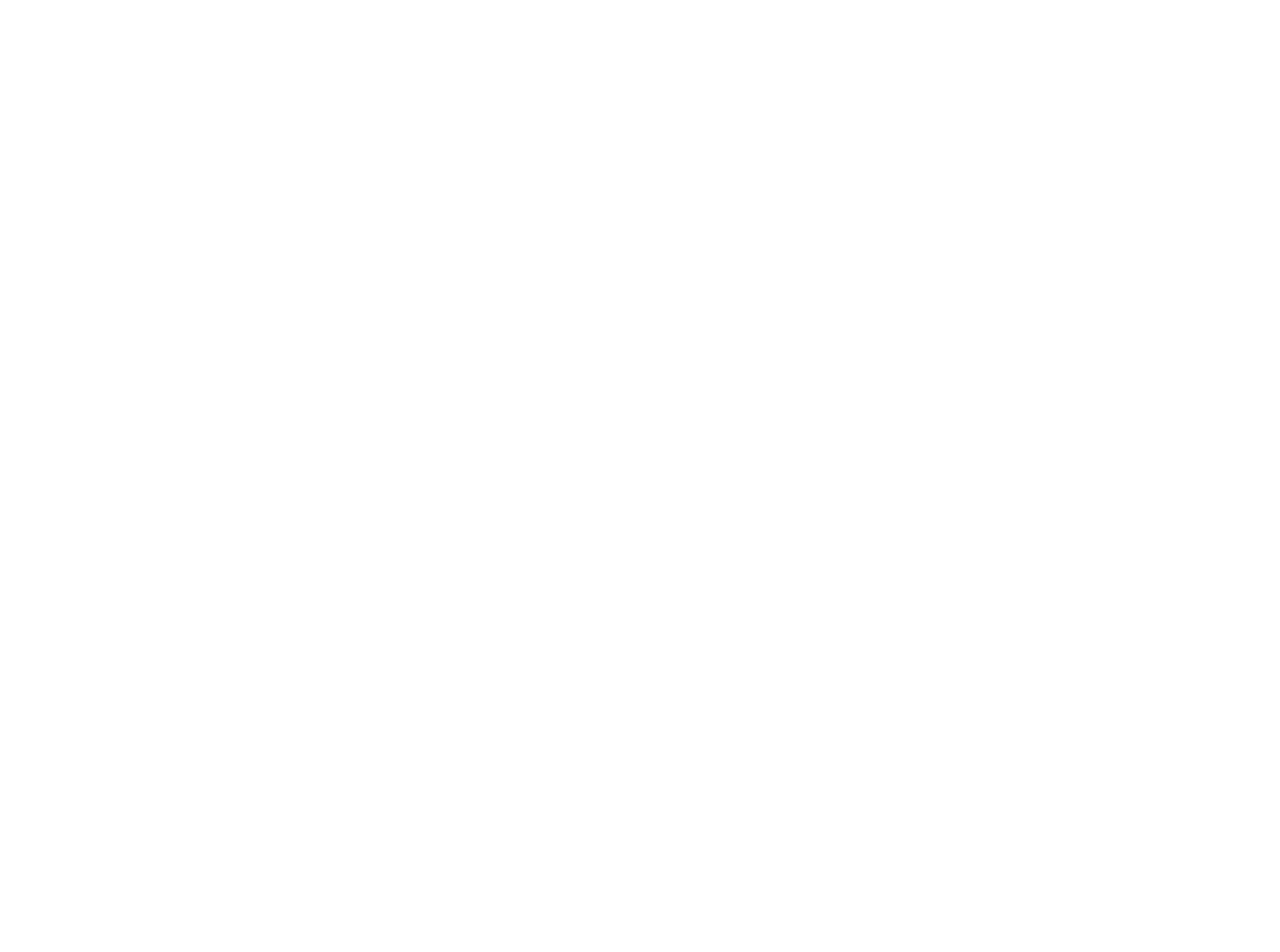
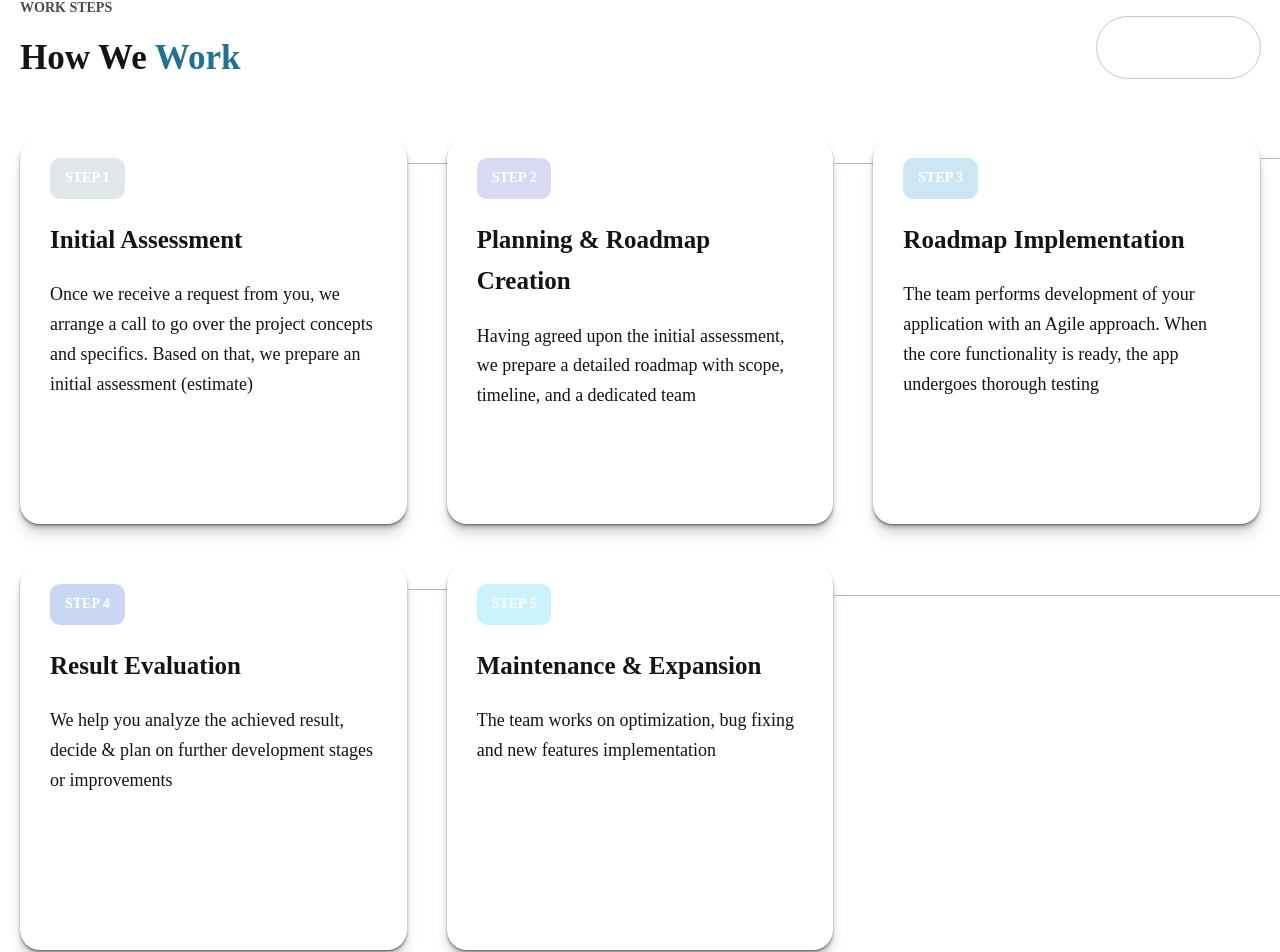
Before and after one commit to Andriikryl/solutions, a Next.js app: page /servisec in a window 1280 px wide. Shown: the part 4420-5372 px from the top of the page. Before the commit the page ends 4211 px from the top, so only its background shows below. Built offline with nearby package versions, Linux system fonts and the light colour scheme.

Commit message:
add work section component to the services page

```diff
--- a/src/app/servisec/page.tsx
+++ b/src/app/servisec/page.tsx
@@ -3,6 +3,8 @@ import HeroServ from "./sections/hero/HeroServ";
 import Offer from "./sections/offer/Offer";
 import Machine from "./sections/machine/Machine";
 import Soft from "./sections/soft/Soft";
+import Testing from "./sections/testing/Testing";
+import Work from "./sections/work/Work";
 
 export default function Servisec() {
   return (
@@ -11,6 +13,8 @@ export default function Servisec() {
       <Offer />
       <Machine />
       <Soft />
+      <Testing />
+      <Work />
     </>
   );
 }
--- /dev/null
+++ b/src/app/servisec/sections/testing/Testing.tsx
@@ -0,0 +1,34 @@
+import React from "react";
+import style from "./style.module.css";
+import { Container } from "@/components/container/Container";
+import TextGroup from "@/components/textGroup/TextGroup";
+import ImageGroup from "@/components/imageGroup/ImageGroup";
+
+import ImageOne from "public/machine/One.svg";
+import ImageTwo from "public/machine/Two.svg";
+import ImageThree from "public/machine/Three.svg";
+import ImageFour from "public/machine/Four.svg";
+
+const title = "Software Testing & Quality Assurance";
+const description = [
+  "A perfect user experience and impeccable data security are crucial for a modern application.",
+  "That is why our team helps you to find and handle any possible bugs, vulnerabilities, or issues in your product via manual, automated, API, security, or performance testing.",
+  "Note that we conduct QA and Software testing for every software we develop, plus we can check your application performance as a separate service",
+];
+export default function Testing() {
+  return (
+    <section className={style.testing}>
+      <Container>
+        <div className={style.flex__group}>
+          <TextGroup title={title} description={description} />
+          <ImageGroup
+            ImageFour={ImageFour}
+            ImageOne={ImageOne}
+            ImageThree={ImageThree}
+            ImageTwo={ImageTwo}
+          />
+        </div>
+      </Container>
+    </section>
+  );
+}
--- /dev/null
+++ b/src/app/servisec/sections/testing/style.module.css
@@ -0,0 +1,11 @@
+.testing{
+    padding-block: 100px;
+    margin-block: 100px;
+    border-radius: 40px;
+    background: hsl(197, 58%, 80%, .2);
+}
+
+.flex__group{
+    display: flex;
+    gap: 200px;
+}
--- /dev/null
+++ b/src/app/servisec/sections/work/Work.tsx
@@ -0,0 +1,65 @@
+import { Container } from "@/components/container/Container";
+import React from "react";
+import style from "./style.module.css";
+import { Button } from "@/components/button/Button";
+
+const data = [
+  {
+    id: 1,
+    titel: "Initial Assessment",
+    description:
+      "Once we receive a request from you, we arrange a call to go over the project concepts and specifics. Based on that, we prepare an initial assessment (estimate)",
+  },
+  {
+    id: 2,
+    titel: "Planning & Roadmap Creation",
+    description:
+      "Having agreed upon the initial assessment, we prepare a detailed roadmap with scope, timeline, and a dedicated team",
+  },
+  {
+    id: 3,
+    titel: "Roadmap Implementation",
+    description:
+      "The team performs development of your application with an Agile approach. When the core functionality is ready, the app undergoes thorough testing",
+  },
+  {
+    id: 4,
+    titel: "Result Evaluation",
+    description:
+      "We help you analyze the achieved result, decide & plan on further development stages or improvements",
+  },
+  {
+    id: 5,
+    titel: "Maintenance & Expansion",
+    description:
+      "The team works on optimization, bug fixing and new features implementation",
+  },
+];
+
+export default function Work() {
+  return (
+    <section className={style.work}>
+      <Container>
+        <div className={style.flex__group}>
+          <div className={style.title__box}>
+            <span className={style.work__subTitle}>work steps</span>
+            <h4 className={style.work__title}>
+              How We <span>Work</span>
+            </h4>
+          </div>
+          <Button>About Us</Button>
+        </div>
+        <ol className={style.work__list}>
+          {data.map((item) => {
+            return (
+              <li className={style.list__item} key={item.id}>
+                <h5 className={style.item__title}>{item.titel}</h5>
+                <p className={style.item__description}>{item.description}</p>
+              </li>
+            );
+          })}
+        </ol>
+      </Container>
+    </section>
+  );
+}
--- /dev/null
+++ b/src/app/servisec/sections/work/style.module.css
@@ -0,0 +1,193 @@
+.work{
+    margin-block-end: 100px;
+}
+.flex__group{
+    display: flex;
+    justify-content: space-between;
+    align-items:end;
+    margin-block-end: 60px;
+}
+
+.title__box{
+    display: flex;
+    flex-direction: column;
+    gap: 20px;
+}
+
+.work__subTitle{
+    color: var(--text, #494B51);
+    font-family: Montserrat;
+    font-size: 14px;
+    font-style: normal;
+    font-weight: 700;
+    line-height: 145.4%; /* 20.356px */
+    text-transform: uppercase;
+}
+
+.work__title{
+    color: var(--title, #131414);
+    font-family: Montserrat;
+    font-size: 35px;
+    font-style: normal;
+    font-weight: 700;
+    line-height: normal;
+    text-transform: capitalize;
+}
+
+.work__title span{
+    color: var(--dark-green, #217191);
+    font-family: Montserrat;
+    font-size: 35px;
+    font-style: normal;
+    font-weight: 700;
+    line-height: normal;
+    text-transform: capitalize;
+}
+
+.work__list{
+    counter-reset: item;
+    display: grid;
+    grid-template-columns: repeat(auto-fit, minmax(min(100%, 30ch), 1fr));
+    place-items: center;
+     gap: 40px;
+}
+
+
+.list__item{
+    max-width: 400px;
+    min-height: 386px;
+    padding-block: 20px;
+    padding-inline: 30px;
+    display: flex;
+    flex-direction: column;
+    gap: 20px;
+    border-radius: 20px;
+    background: var(--white, #FFF);
+    box-shadow: 0 1px 1px rgba(0,0,0,0.25),
+    0 2px 2px rgba(0,0,0,0.20),
+    0 4px 4px rgba(0,0,0,0.15),
+    0 8px 8px rgba(0,0,0,0.10),
+    0 16px 16px rgba(0,0,0,0.05);
+    --top-gap: 25px;
+}
+
+.list__item::before{
+    counter-increment: item;
+    content: 'step'" "counter(item) '';
+    display: block;
+    padding-block: 10px;
+    padding-inline: 15px;
+    background-color: black;
+    color: var(--white, #FFF);
+    font-family: Montserrat;
+    font-size: 14px;
+    font-style: normal;
+    font-weight: 700;
+    line-height: 145.4%; /* 20.356px */
+    text-transform: uppercase;
+    width: max-content;
+    border-radius: 10px;
+}
+
+.list__item:nth-child(1)::before{
+    background: rgba(193, 206, 208, 0.48);
+}
+.list__item:nth-child(2)::before{
+    background: rgba(192, 192, 237, 0.60);
+}
+.list__item:nth-child(3)::before{
+    background: rgba(169, 215, 241, 0.60);
+}
+.list__item:nth-child(4)::before{
+    background: rgba(166, 189, 233, 0.60);
+}
+.list__item:nth-child(5)::before{
+    background: rgba(167, 236, 251, 0.60);
+}
+
+.list__item:nth-child(3){
+    position: relative;
+}
+
+.list__item:nth-child(3)::after{
+    content: "";
+    width: 34px;
+    height: 438px;
+    border-top: 1px solid #B6B6B6;
+    border-left: 1px solid #B6B6B6;
+    border-bottom: 1px solid #B6B6B6;
+    border-bottom-left-radius: 15px;
+    border-top-left-radius: 15px;
+    transform: rotate(180deg);
+    position: absolute;
+    right: -34px;
+    top: 20px;
+}
+
+.list__item:nth-child(5){
+    position: relative;
+}
+:is(.list__item:nth-child(1), .list__item:nth-child(2), .list__item:nth-child(4)){
+    position: relative;
+}
+
+
+.list__item:nth-child(1)::after{
+    content: "";
+    display: block;
+    width: 40px;
+    height: 1px;
+    background-color: #B6B6B6;
+    position: absolute;
+    right: -40px;
+    top: var(--top-gap);
+}
+.list__item:nth-child(2)::after{
+    content: "";
+    display: block;
+    width: 40px;
+    height: 1px;
+    background-color: #B6B6B6;
+    position: absolute;
+    right: -40px;
+    top: var(--top-gap);
+}
+.list__item:nth-child(4)::after{
+    content: "";
+    display: block;
+    width: 40px;
+    height: 1px;
+    background-color: #B6B6B6;
+    position: absolute;
+    right: -40px;
+    top: var(--top-gap);
+}
+
+.list__item:nth-child(5)::after{
+    content: "";
+    display: block;
+    width: 427px;
+    height: 1px;
+    background-color: #B6B6B6;
+    position: absolute;
+    right: -427px;
+    top: 31px;
+}
+
+.item__title{
+    color: var(--title, #131414);
+    font-family: Montserrat;
+    font-size: 25px;
+    font-style: normal;
+    font-weight: 600;
+    line-height: 166.9%;
+}
+
+.item__description{
+    color: var(--title, #131414);
+    font-family: Montserrat;
+    font-size: 18px;
+    font-style: normal;
+    font-weight: 400;
+    line-height: 166.9%;
+}
```
